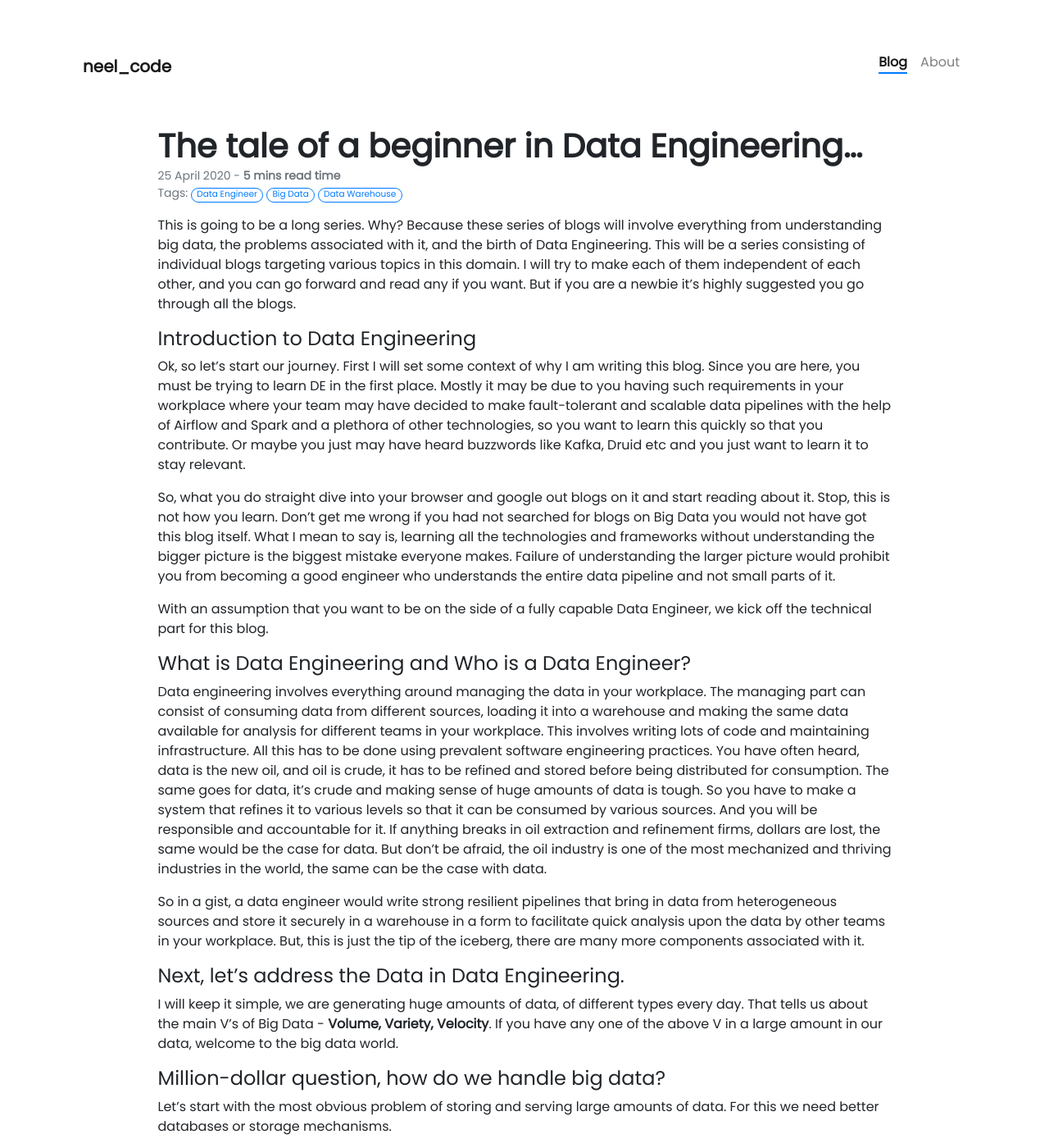
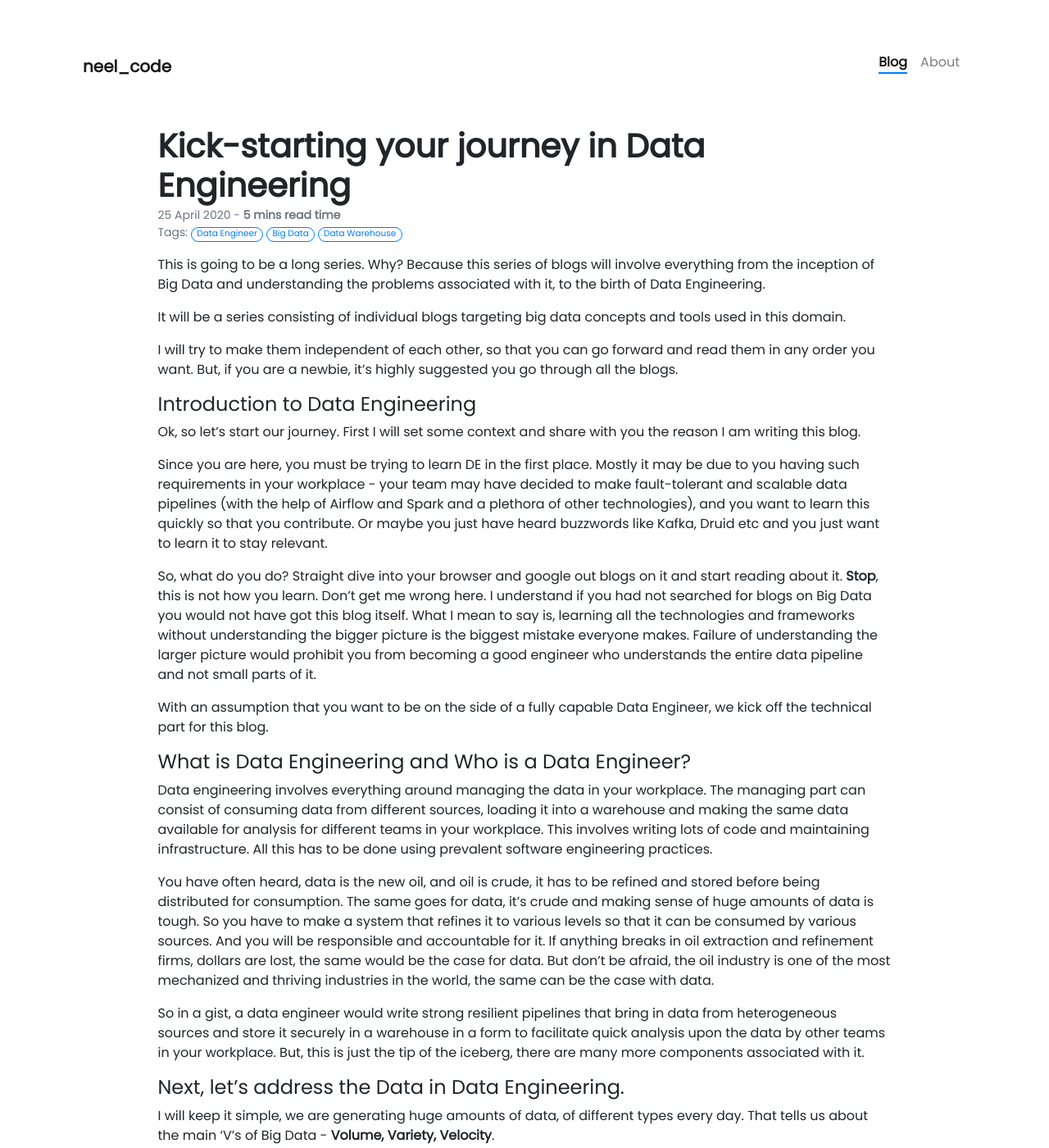
Before and after one commit to sabya14/sabya14, a Jekyll site: the page built from _posts/2020-04-25-tale-of-a-data-engineer.md, in a window 1280 px wide and 1400 px high. Shown: the whole window at 82% size. Built offline with Jekyll 4.4.1, drawn with Linux system fonts in a browser that asks for light colours; nearby versions of some CDN libraries; our own code applies the rules of GitHub Pages for plain Markdown files; some of the changed text lies outside the part shown.

Commit message:
Add | Refactor the blog.

```diff
--- a/_posts/2020-04-25-tale-of-a-data-engineer.md
+++ b/_posts/2020-04-25-tale-of-a-data-engineer.md
@@ -1,58 +1,61 @@
 ---
-title: The tale of a beginner in Data Engineering…
+title: Kick-starting your journey in Data Engineering
 tags: [Data Engineer, Big Data, Data Warehouse]
 style: fill
 color: info
 description: Introduction to the world of data engineering.
 ---
 
+This is going to be a long series. Why? Because this series of blogs will involve everything from the inception of Big Data and understanding the problems associated with it, to the birth of Data Engineering.
 
-This is going to be a long series. Why? Because these series of blogs will involve
-everything from understanding big data, the problems associated with it,
-and the birth of Data Engineering. This will be a series consisting of individual
-blogs targeting various topics in this domain. I will try to make each of them
-independent of each other, and you can go forward and read any if you want.
-But if you are a newbie it's highly suggested you go through all the blogs.
+It will be a series consisting of individual blogs targeting big data concepts and tools used in this domain.
+
+I will try to make them independent of each other, so that you can go forward and read them in any order you want. But, if you are a newbie, it's highly suggested you go through all the blogs.
 
 #### Introduction to Data Engineering
 
-Ok, so let's start our journey. First I will set some context of why I am writing this blog. Since you are here, you must be trying to learn DE in the first place. Mostly it may be due to you having such requirements in your workplace where your team may have decided to make fault-tolerant and scalable data pipelines with the help of Airflow and Spark and a plethora of other technologies, so you want to learn this quickly so that you contribute. Or maybe you just may have heard buzzwords like Kafka, Druid etc and you just want to learn it to stay relevant.
+Ok, so let's start our journey. First I will set some context and share with you the reason I am writing this blog.
 
-So, what you do straight dive into your browser and google out blogs on it and start reading about it.
-Stop, this is not how you learn. Don't get me wrong if you had not searched for blogs on Big Data you would not have got this blog itself. What I mean to say is, learning all the technologies and frameworks without understanding the bigger picture is the biggest mistake everyone makes. Failure of understanding the larger picture would prohibit you from becoming a good engineer who understands the entire data pipeline and not small parts of it.
+Since you are here, you must be trying to learn DE in the first place. Mostly it may be due to you having such requirements in your workplace - your team may have decided to make fault-tolerant and scalable data pipelines (with the help of Airflow and Spark and a plethora of other technologies), and you want to learn this quickly so that you contribute. Or maybe you just have heard buzzwords like Kafka, Druid etc and you just want to learn it to stay relevant.
+
+So, what do you do?  Straight dive into your browser and google out blogs on it and start reading about it.
+**Stop**, this is not how you learn. Don't get me wrong here. I understand if you had not searched for blogs on Big Data you would not have got this blog itself. What I mean to say is, learning all the technologies and frameworks without understanding the bigger picture is the biggest mistake everyone makes. Failure of understanding the larger picture would prohibit you from becoming a good engineer who understands the entire data pipeline and not small parts of it.
 
 With an assumption that you want to be on the side of a fully capable Data Engineer, we kick off the technical part for this blog.
 
+
 #### What is Data Engineering and Who is a Data Engineer?
 Data engineering involves everything around managing the data in your workplace. The managing part can consist of consuming data from different sources, loading it into a warehouse and making the same data available for analysis for different teams in your workplace. This involves writing lots of code and maintaining infrastructure. All this has to be done using prevalent software engineering practices.
+
 You have often heard, data is the new oil, and oil is crude, it has to be refined and stored before being distributed for consumption. The same goes for data, it's crude and making sense of huge amounts of data is tough. So you have to make a system that refines it to various levels so that it can be consumed by various sources. And you will be responsible and accountable for it. If anything breaks in oil extraction and refinement firms, dollars are lost, the same would be the case for data. But don't be afraid, the oil industry is one of the most mechanized and thriving industries in the world, the same can be the case with data.
 
 So in a gist, a data engineer would write strong resilient pipelines that bring in data from heterogeneous sources and store it securely in a warehouse in a form to facilitate quick analysis upon the data by other teams in your workplace. But, this is just the tip of the iceberg, there are many more components associated with it.
 
+
 #### Next, let's address the Data in Data Engineering.
 
-I will keep it simple, we are generating huge amounts of data, of different types every day.
-That tells us about the main V’s of Big Data - **Volume, Variety, Velocity**.
-If you have any one of the above V in a large amount in our data, welcome to the big data world.
+I will keep it simple, we are generating huge amounts of data, of different types every day. That tells us about the main ‘V’s of Big Data - **Volume, Variety, Velocity**.
 
-
-#### Million-dollar question, how do we handle big data?
-
-Let's start with the most obvious problem of storing and serving large amounts of data.
-For this we need better databases or storage mechanisms.
-
-Let’s start with an incremental approach to answering this question.
-   * Vertical scale your current infrastructure. (i.e increase your processing power, add more cores, more RAM to your server, increase storage). If this solves your problem, stop now and get peaceful sleep until this approach fails.
-   * Okay, so you have reached the limit of vertical scaling, what next. Partition your database and save in different nodes to allow multiple reads and writes at the same time. Oh, but wait, to allow multiple reads, the same data needs to present in all the servers. That means you have to replicate the data into multiple partitions as soon as you receive a written request. If you can manage to do so, great, you have earned yourself another good night's sleep.
-   * Good morning, one of your nodes is dead. Your system is again struggling to serve all your requests. So you need to get the node up and running and ensure no data is lost, all the pending writes to the nodes must be saved in a queue and written to this node once this node is up. Great, you start working on this too and come with a solution. Awesome.
+If you have any one of the above V in a large amount in your data, welcome to the big data world.
 
 
 
-But wouldn’t it be great if it all can be done by a framework, or a process through which we can handle the above problems gracefully? Yes, we can.
+#### The million-dollar question - how do we handle big data?
 
-The world of data engineering helps us with solving problems related to managing data in a resilient way with performance and provides an interface for quick debugging.
+Let's start with the most obvious problem of storing and serving large amounts of data. For this we need better databases or storage mechanisms.
+
+Let’s start with an incremental approach to answering this question.
+  * Scale your infrastructure vertically. (i.e increase your processing power, add more cores, more RAM to your server, increase storage). If this solves your problem, stop now and get peaceful sleep until this approach fails.
+  * Okay, so you have reached the limit of vertical scaling, what next? Partition your database and save it in different nodes to allow multiple reads and writes at the same time. Oh but wait, to allow multiple reads, the same data needs to be present in all the servers. That means you have to replicate the data into multiple partitions as soon as you receive a written request. If you can manage to do so, great, you have earned yourself another good night's sleep.
+  * Good morning, one of your nodes is dead. Your system is again struggling to serve all your requests. So you need to get the node up and running and also ensure no data is lost, all the pending writes to the nodes must be saved in a queue and written to this node once this node is up. Great, you start working on this too and come up with a solution. Awesome.
+
+![Alt Text](https://media.giphy.com/media/xTiN0uId37jNZCMLSM/giphy.gif)
+
+But wouldn’t it be great if all of this can be done by a framework or a process through which we can handle the above problems more efficiently? Yes, we can.
+
+The world of data engineering helps us in solving problems related to managing data in a resilient way with performance and also provides an interface for quick debugging.
 
 But wait, is that it?
-Is data engineering only focused  storing and serving large amounts of data?
+Is data engineering only focussed on storing and serving large amounts of data?
 
-Of course no. We will deep dive into more use cases and need for DE and the problems introduced with big data in the next blog.
+Of Course not. We’ll deep dive into more use cases and need for DE and the problems introduced with big data in the next blog.
```
